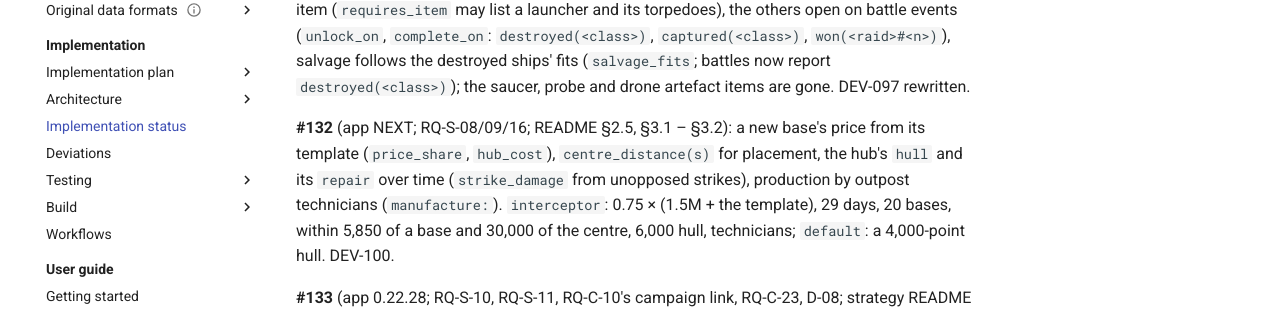
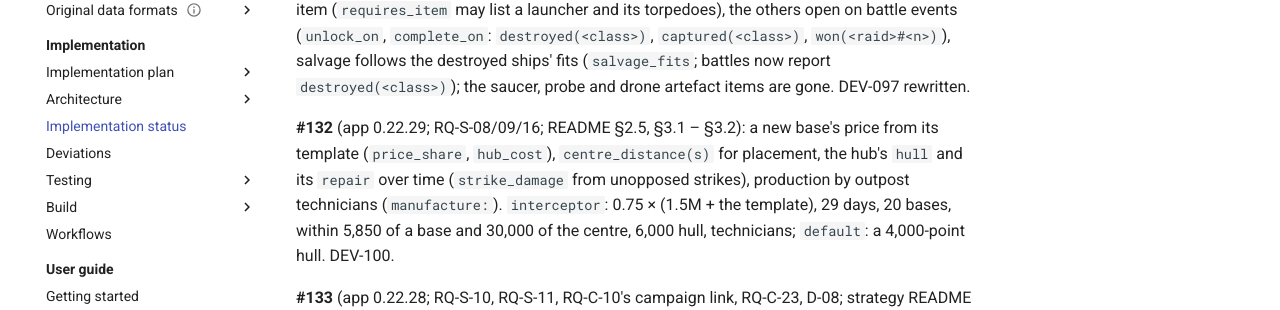
Before and after one commit to bbogovich/OpenInterceptor, an MkDocs documentation site: the page built from docs/implementation/status.md, in a window 1280 px wide and 900 px high, scrolled down 35672 px. Shown: the part 342-652 px from the top of the window. Built offline with MkDocs 1.6.1 and Material for MkDocs 9.7.7, drawn with Linux system fonts in a browser that asks for light colours.

Commit message:
Docs: app 0.22.29
Co-Authored-By: Claude Opus 5.5 <noreply@anthropic.com>

```diff
--- a/docs/implementation/status.md
+++ b/docs/implementation/status.md
@@ -634,7 +634,7 @@ report lists them; `default`: one colony beside the stipend. DEV-098.
 follows the destroyed ships' fits (`salvage_fits`; battles now report `destroyed(<class>)`); the
 saucer, probe and drone artefact items are gone. DEV-097 rewritten.
 
-**#132** (app NEXT; RQ-S-08/09/16; README §2.5, §3.1 – §3.2): a new base's price from its template
+**#132** (app 0.22.29; RQ-S-08/09/16; README §2.5, §3.1 – §3.2): a new base's price from its template
 (`price_share`, `hub_cost`), `centre_distance(s)` for placement, the hub's `hull` and its `repair`
 over time (`strike_damage` from unopposed strikes), production by outpost technicians
 (`manufacture:`). `interceptor`: 0.75 × (1.5M + the template), 29 days, 20 bases, within 5,850 of a
```
Also changed, not shown: docs/modding/strategy.md (+1 -1 lines).
